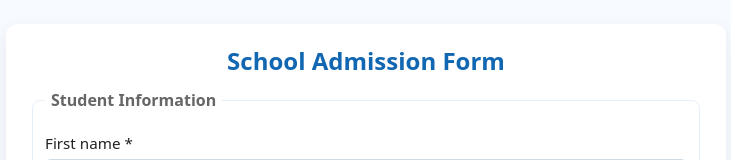
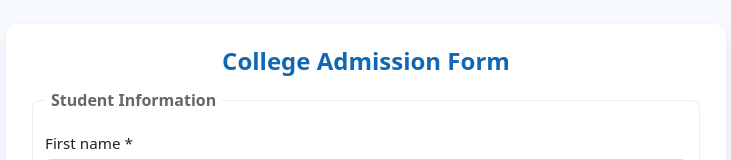
Before and after one commit to benjaminDaniel-tech/School_admission, a plain HTML site: page index.html in a window 1280 px wide. Shown: the top 160 px of the page, without its empty margins (274-1005 px from the left). Drawn offline with Linux system fonts and the light colour scheme.

Commit message:
Updated index.html

```diff
--- a/index.html
+++ b/index.html
@@ -8,7 +8,7 @@
 </head>
 <body>
   <main class="container">
-    <h1>School Admission Form</h1>
+    <h1>College Admission Form</h1>
 
     <form id="admissionForm" novalidate>
       <fieldset>
```
